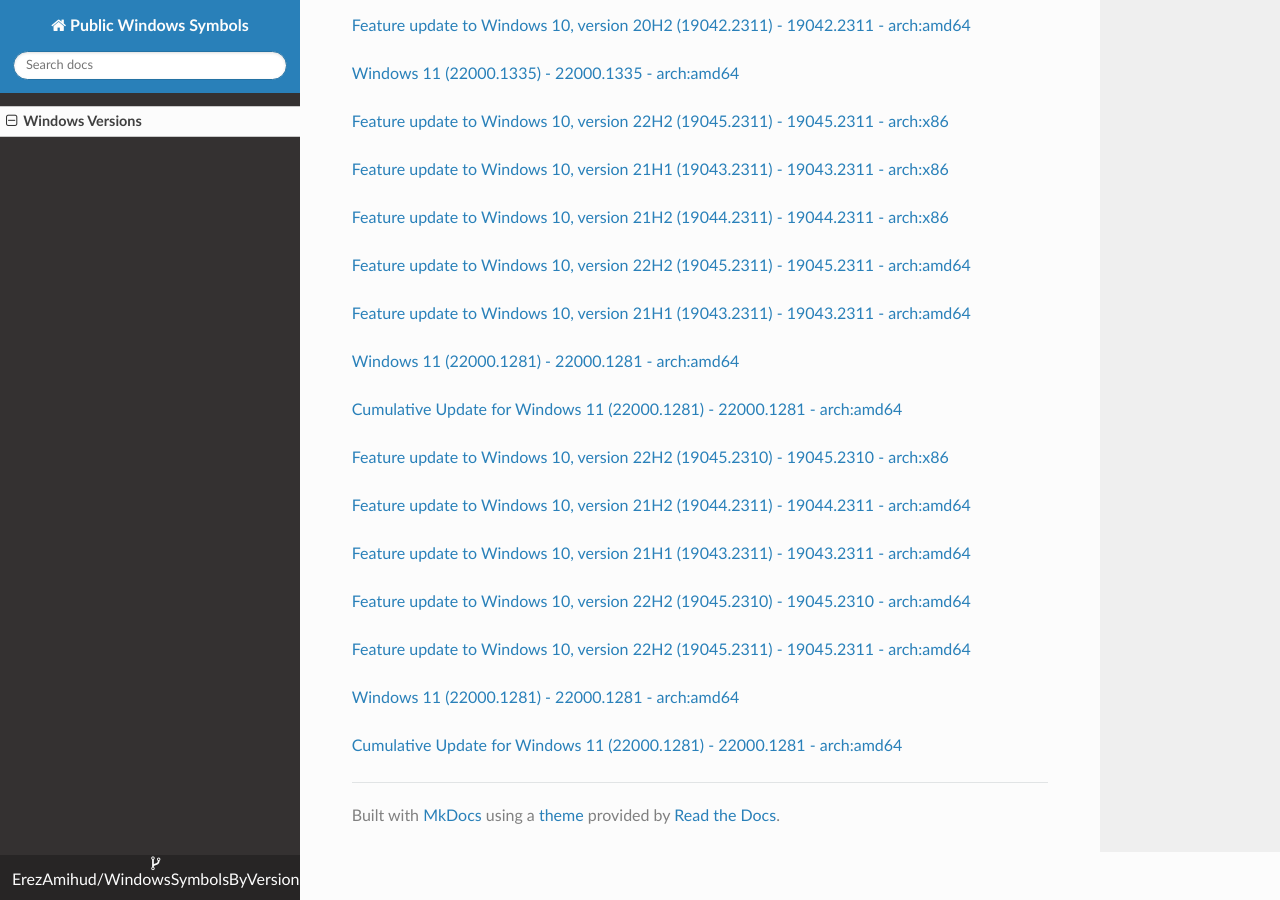
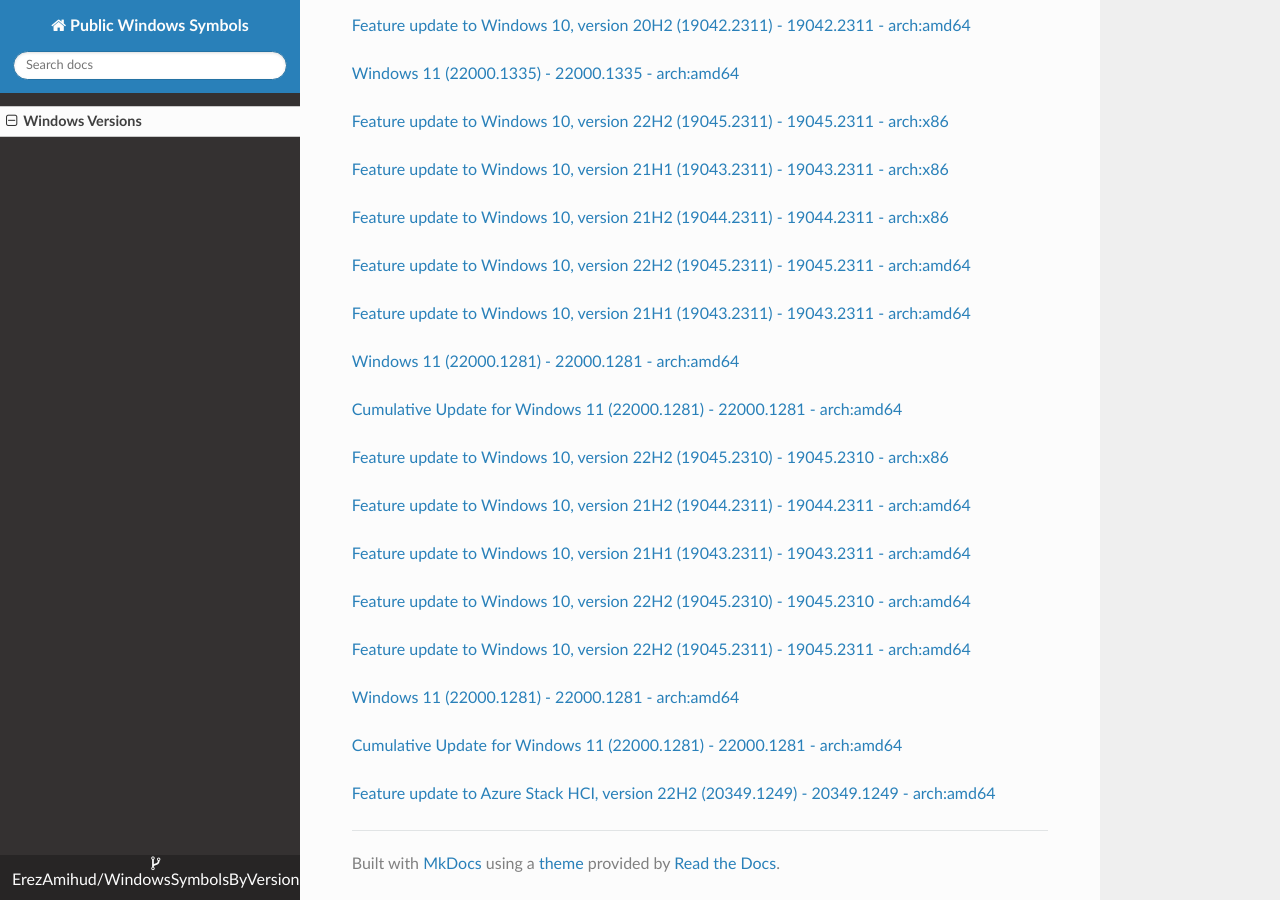
Before and after one commit to ErezAmihud/WindowsSymbolsByVersion, an MkDocs documentation site: the page built from docs/index.md, in a window 1280 px wide and 900 px high, scrolled down 45077 px. Built offline with MkDocs 1.6.1, drawn with Linux system fonts in a browser that asks for light colours; nearby versions of some CDN libraries.

Commit message:
Automated commit, add manifest for e686b35f-94c1-471c-ada3-4dbd358fe75f

```diff
--- a/docs/index.md
+++ b/docs/index.md
@@ -2647,3 +2647,6 @@
 
 
 [Cumulative Update for Windows 11 (22000.1281) - 22000.1281 - arch:amd64](https://github.com/ErezAmihud/WindowsSymbolsByVersion/blob/main/manifests/bc08f4aa-041f-4f20-958c-8a7e8cb2c792.manifest)
+
+
+[Feature update to Azure Stack HCI, version 22H2 (20349.1249) - 20349.1249 - arch:amd64](https://github.com/ErezAmihud/WindowsSymbolsByVersion/blob/main/manifests/e686b35f-94c1-471c-ada3-4dbd358fe75f.manifest)
```
Also changed, not shown: process_builds.json (+1 -1 lines), 1 other file.
